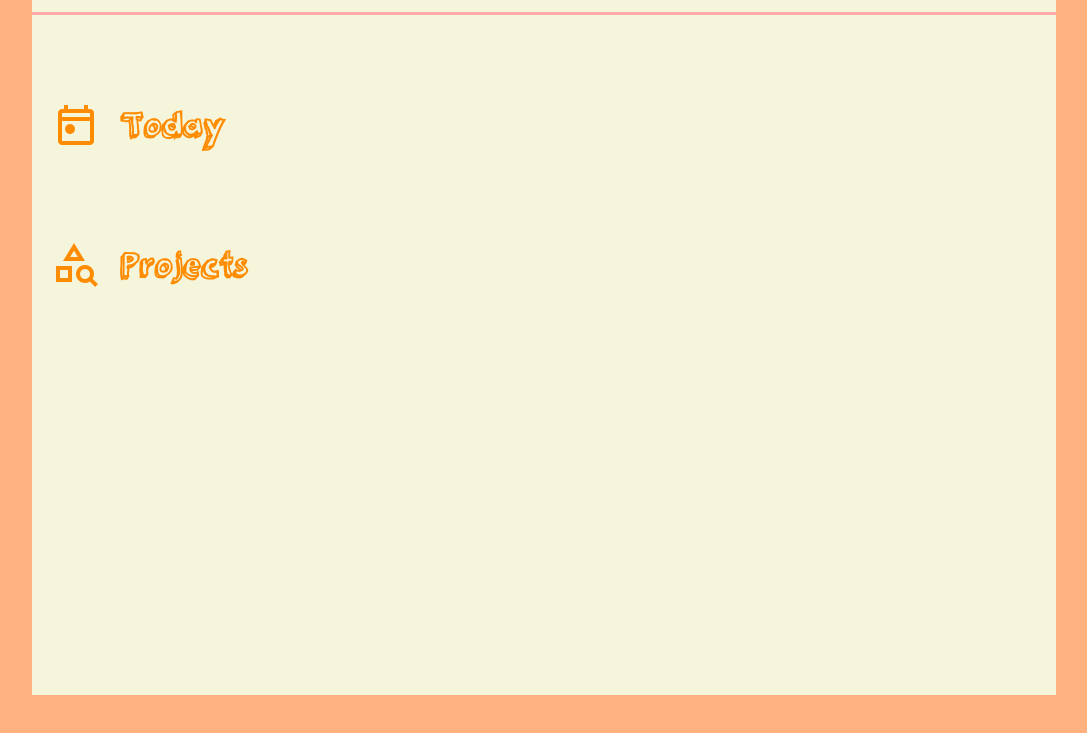
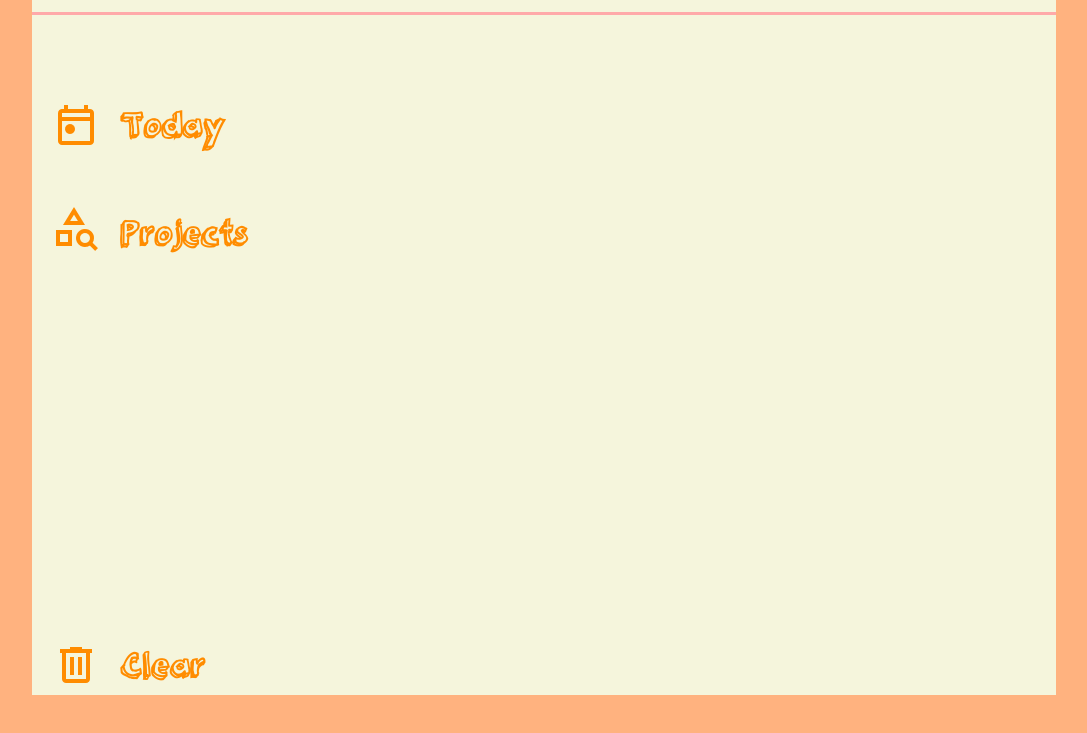
Before and after one commit to Yufan029/todo, a website built with webpack: page src/index.html in a window 1280 px wide. Shown: the part 105-838 px from the top of the page, without its empty margins (96-1183 px from the left). Before the commit the page ends 800 px from the top, so only its background shows below. Built offline with nearby package versions, Linux system fonts and the light colour scheme.

Commit message:
Add clear local storage function

```diff
--- a/src/css/style.css
+++ b/src/css/style.css
@@ -67,6 +67,7 @@ body {
     margin: 50px 20px;
     display: grid;
     grid-template-columns: 1fr 2fr;
+    grid-template-rows: 1fr 1fr 2fr 1fr;
     gap: 20px;
     align-items: center;
 }
@@ -82,5 +83,25 @@ body {
     font-size: 2rem;
     color: var(--title-color);
     font-weight: bold;
-    justify-self: start;
+    align-self: start;
+    cursor: pointer;
+    transition: 25ms linear;
 }
+
+.side-text:hover {
+    scale: 1.1;
+}
+
+.side-text:active {
+    scale: 1;
+}
+
+.side-image.Projects,
+.side-text.Projects {
+    grid-row: 2 / 4;
+    align-self: start;
+}
+
+.side-text.Projects {
+    margin: 0;
+}
--- a/src/scripts/createSideListItem.js
+++ b/src/scripts/createSideListItem.js
@@ -5,12 +5,14 @@ export default function createListItem(itemName, image) {
     let newImage = new Image();
     newImage.src = image;
     newImage.classList.add('side-image');
+    newImage.classList.add(itemName);
 
     sideList.appendChild(newImage);
 
     let pElem = document.createElement('p');
     pElem.appendChild(document.createTextNode(itemName));
     pElem.classList.add('side-text');
+    pElem.classList.add(itemName);
 
     sideList.appendChild(pElem);
 }
--- a/src/scripts/index.js
+++ b/src/scripts/index.js
@@ -5,6 +5,7 @@ import createHeader from './createHeader';
 import createSideListItem from './createSideListItem';
 import todayImage from '../images/today_image.png';
 import projectImage from '../images/project.png';
+import clearImage from '../images/clear.png';
 
 const todoList = localStorage.getItem('todoList');
 console.log(JSON.parse(todoList));
@@ -12,3 +13,10 @@ console.log(JSON.parse(todoList));
 createHeader();
 createSideListItem('Today', todayImage);
 createSideListItem('Projects', projectImage);
+createSideListItem('Clear', clearImage);
+
+const clearBtn = document.querySelector('.side-text.Clear');
+clearBtn.addEventListener('click', () => {
+    localStorage.clear();
+    document.querySelector('main').textContent='';
+});
```
Also changed, not shown: src/images/clear.png (added).
